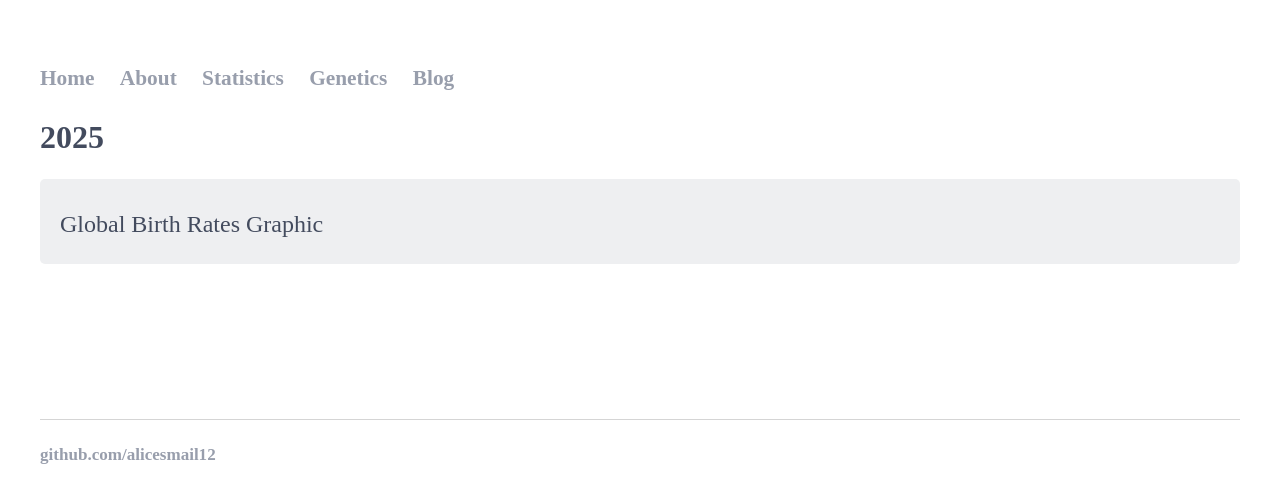
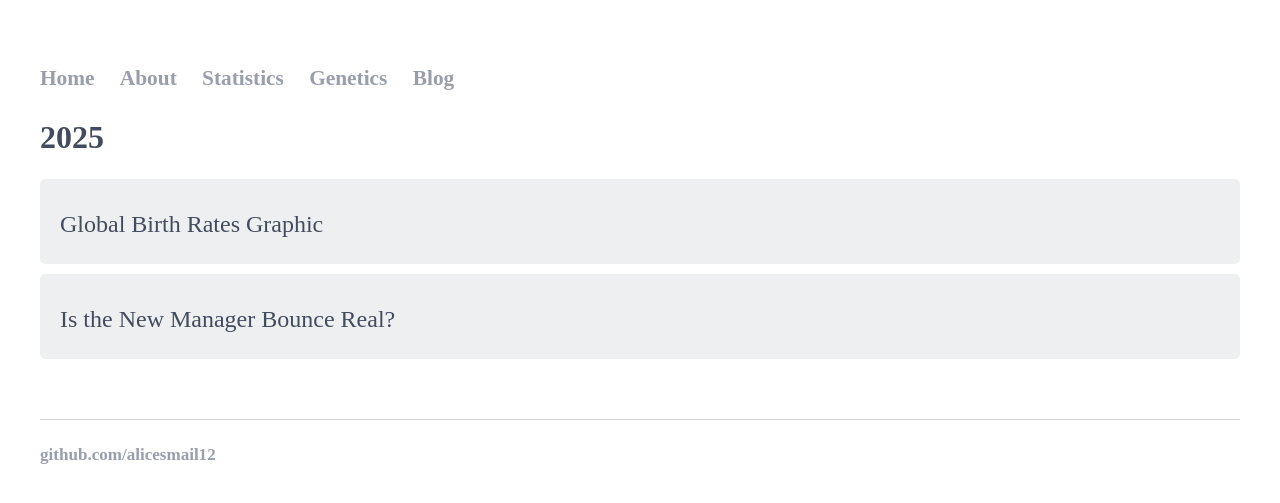
Before and after one commit to alicesmail12/alicesmail12.github.io, a Jekyll site: the page built from Blog/index.html, in a window 1280 px wide. Shown: the top 503 px of the page. Built offline with Jekyll 4.4.1, drawn with Linux system fonts in a browser that asks for light colours; some web fonts are replaced.

Commit message:
Update index.html

```diff
--- a/Blog/index.html
+++ b/Blog/index.html
@@ -75,6 +75,10 @@ a:hover {
             <a href="https://alicesmail12.github.io/Blog/BirthRates/BirthRates.html"  type="button" class="button">
                 <buttontext>Global Birth Rates Graphic</buttontext></a>
         </div>
+        <div class="grid-item">
+            <a href="https://alicesmail12.github.io/Blog/BirthRates/NewManager.html"  type="button" class="button">
+                <buttontext>Is the New Manager Bounce Real?</buttontext></a>
+        </div>
     </div>
 </body>
 </div>
```
